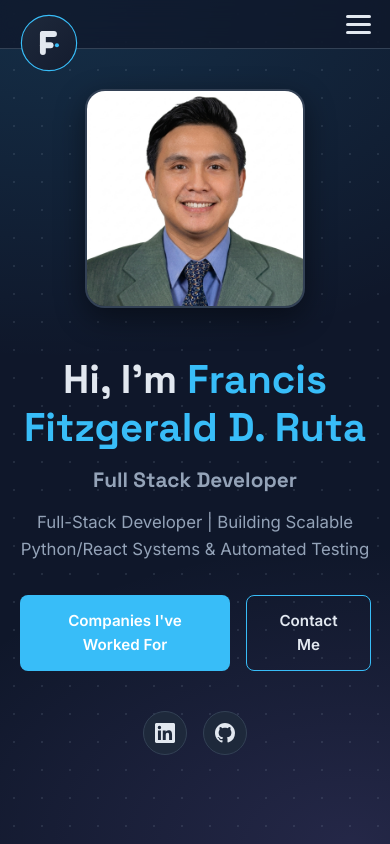
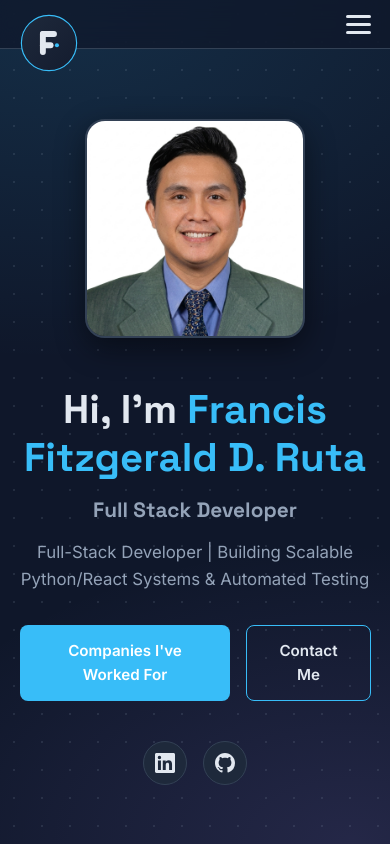
Before and after one commit to FrancisRuta/online-portfolio, a React (Vite) app: page / in a window 390 px wide. Shown: the top 844 px of the page. Built offline with nearby package versions, Linux system fonts and the light colour scheme; no server answers.

Commit message:
Add padding of photo from navbar

```diff
--- a/src/index.css
+++ b/src/index.css
@@ -727,6 +727,10 @@ img {
 
 /* ------------ Responsive ------------ */
 @media (max-width: 768px) {
+  .hero {
+    padding-top: 60px;
+  }
+
   .hero-inner {
     grid-template-columns: 1fr;
     text-align: center;
```
